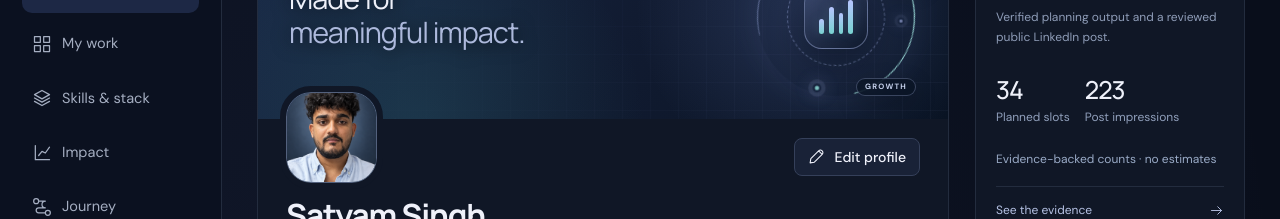
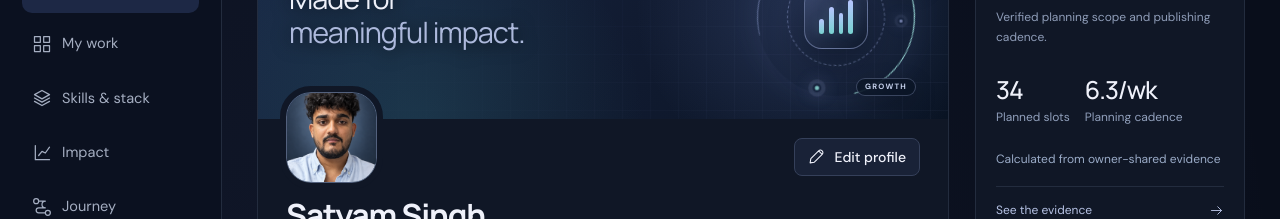
Before and after one commit to singhsatyamvinod1-eng/satyamsingh, a React (Vite) app: page / in a window 1280 px wide. Shown: the part 199-418 px from the top of the page. Built offline with nearby package versions, Linux system fonts and the light colour scheme.

Commit message:
Reframe impact metrics around verified SMM scope

```diff
--- a/src/data.js
+++ b/src/data.js
@@ -14,13 +14,11 @@ export const contentCalendarEvidence = {
 // Planning counts are deliberately kept separate from account-wide performance.
 export const verifiedImpactMetrics = [
   {label: 'Planned content slots', value: '34', source: 'IDSSPL content calendar'},
-  {label: 'Static concepts planned', value: '18', source: 'IDSSPL content calendar'},
-  {label: 'Carousel concepts planned', value: '12', source: 'IDSSPL content calendar'},
-  {label: 'Reel concepts planned', value: '4', source: 'IDSSPL content calendar'},
+  {label: 'Planning cadence', value: '6.3/wk', source: '34 slots across a 38-day calendar'},
+  {label: 'Calendar coverage', value: '38 days', source: '24 Sep–31 Oct'},
   {label: 'Social channels managed', value: '4', source: 'LinkedIn profile · Instagram, Facebook, LinkedIn and X'},
-  {label: 'Calendar rows marked Done', value: '1', source: 'IDSSPL calendar Approval column'},
-  {label: 'Post impressions', value: '223', source: 'LinkedIn post · reviewed 1 Oct 2026'},
-  {label: 'Post reactions', value: '4', source: 'LinkedIn post · reviewed 1 Oct 2026'}
+  {label: 'Content formats planned', value: '3', source: 'Static, carousel and reel'},
+  {label: 'Carousel + reel mix', value: '47%', source: '16 of 34 planned slots'}
 ];
 const PORTFOLIO = {
   profile: {
--- a/src/styles.css
+++ b/src/styles.css
@@ -312,8 +312,11 @@ body{
 @keyframes experience-orbit{0%{transform:translate3d(-16px,-10px,0) rotate(-8deg)}100%{transform:translate3d(20px,22px,0) rotate(12deg)}}
 @media(max-width:680px){.experience-art::after{width:190px;height:190px;right:-82px;top:-82px}.post.panel::before,.skill-overview::before,.analytics-card::before,.calendar-proof::before,.journey-card::before,.philosophy-card::before,.about-footer::before,.contact-card::before{opacity:.2}}
 
-.verified-metrics .metric-card{position:relative;min-height:190px;background:radial-gradient(circle at 100% 0%,rgba(126,159,228,.13),transparent 48%),var(--panel)}
+.verified-metrics{grid-template-columns:repeat(3,minmax(0,1fr))}
+.verified-metrics .metric-card{position:relative;min-height:190px;padding:22px 20px;background:radial-gradient(circle at 100% 0%,rgba(126,159,228,.13),transparent 48%),var(--panel)}
 .verified-metrics .metric-card::after{content:'';position:absolute;right:16px;top:16px;width:7px;height:7px;border-radius:50%;background:#8fd8d3;box-shadow:0 0 0 5px rgba(143,216,211,.08),0 0 15px rgba(143,216,211,.45)}
-.verified-metrics .metric-card>strong{font-size:2.35rem;color:#e0e6ff;margin:15px 0 18px}
+.verified-metrics .metric-card>strong{font-size:2.55rem;color:#e0e6ff;margin:15px 0 18px}
 .verified-metrics .metric-card>small{color:#91a6c9;letter-spacing:.35px;text-transform:none}
-@media(max-width:680px){.verified-metrics .metric-card{min-height:170px}.verified-metrics .metric-card>strong{font-size:2rem}}
+@media(max-width:1180px){.verified-metrics{grid-template-columns:repeat(2,minmax(0,1fr))}}
+@media(max-width:680px){.verified-metrics{grid-template-columns:repeat(2,minmax(0,1fr))}.verified-metrics .metric-card{min-height:170px}.verified-metrics .metric-card>strong{font-size:2rem}}
+@media(max-width:420px){.verified-metrics{grid-template-columns:1fr}.verified-metrics .metric-card{min-height:150px}}
--- a/src/views.jsx
+++ b/src/views.jsx
@@ -112,9 +112,9 @@ export function Impact(){
     <div className="notice">The calendar documents planning output. My public LinkedIn profile and posts document experience and creative work. Campaign performance still needs platform analytics before I can claim results.</div>
     <div className="section-title"><div><span className="tiny-caps">PUBLIC EVIDENCE</span><h2>What LinkedIn documents</h2></div></div>
     <div className="impact-evidence-grid">{evidence.map(item=><article className="impact-evidence-card panel" key={item.title}><span className="tiny-caps">{item.eyebrow}</span><h3>{item.title}</h3><p className="micro">{item.body}</p>{validExternal(item.url)&&<a className="text-link" href={validExternal(item.url)} target="_blank" rel="noopener noreferrer">{item.label} <Icon name="external"/></a>}</article>)}</div>
-    <div className="section-title"><div><span className="tiny-caps">VERIFIED COUNTS</span><h2>Real numbers from the evidence.</h2></div><span className="micro">No estimates</span></div>
+    <div className="section-title"><div><span className="tiny-caps">VERIFIED SMM SCOPE</span><h2>Planning scale at a glance.</h2></div><span className="micro">Calculated, not estimated</span></div>
     <div className="metrics-grid verified-metrics">{verifiedImpactMetrics.map(m=><div className="metric-card panel" key={m.label}><span>{m.label}</span><strong>{m.value}</strong><small>{m.source}</small></div>)}</div>
-    <div className="notice">These figures document planning volume, managed channels and one public LinkedIn post. They are not presented as account-wide reach, growth, leads or campaign ROI.</div>
+    <div className="notice">These figures show a consistent planning cadence, a multi-format content mix and responsibility across four social channels. Account-wide reach, growth, leads and campaign ROI will be added only when platform analytics are available.</div>
     {data.metrics.some(m=>m.value)&&<><div className="section-title"><div><span className="tiny-caps">OWNER-ENTERED ANALYTICS</span><h2>Performance awaiting source details.</h2></div><span className="micro">Add source and date range</span></div><div className="metrics-grid">{data.metrics.filter(m=>m.value).map(m=><div className="metric-card panel" key={m.label}><span>{m.label}</span><strong>{m.value}</strong><small>OWNER-ENTERED DRAFT · SOURCE & PERIOD NEEDED</small></div>)}</div></>}
     <section className="impact-needs panel"><span className="tiny-caps">TO COMPLETE THIS SECTION</span><h2>What I need for each result</h2><ul><li>The campaign or account name, platform and date range.</li><li>An analytics screenshot or export showing the figure, plus the starting value when claiming growth.</li><li>My role in the work and a link to the live post or campaign, when available.</li><li>Permission to publish the brand name and result.</li></ul><p className="micro">Reach, impressions, engagement, follower change, clicks, leads or conversions can be added when their source and time period are clear.</p></section>
   </>;
```
Also changed, not shown: src/App.jsx (+1 -1 lines).
